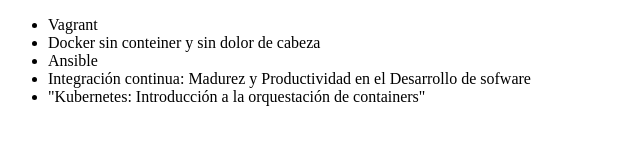
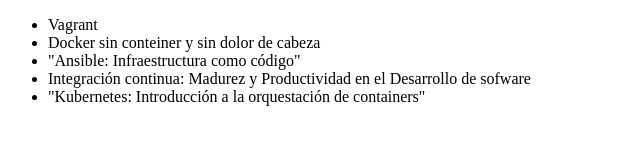
Before and after one commit to KevinxD07/kevin-git, a plain HTML site: page index.html in a window 1280 px wide. Shown: the whole page, without its empty margins (0-640 px from the left). Drawn offline with Linux system fonts and the light colour scheme.

Commit message:
cambiar el nombre del curso ansible

```diff
--- a/index.html
+++ b/index.html
@@ -8,7 +8,7 @@
      <ul>
          <li> Vagrant </li>
          <li> Docker sin conteiner y sin dolor de cabeza </li>
-         <li> Ansible </li>
+         <li>"Ansible: Infraestructura como código"</li>
          <li> Integración continua: Madurez y Productividad en el Desarrollo de sofware</li>
          <li>"Kubernetes: Introducción a la orquestación de containers"</li>
      </ul>
```
